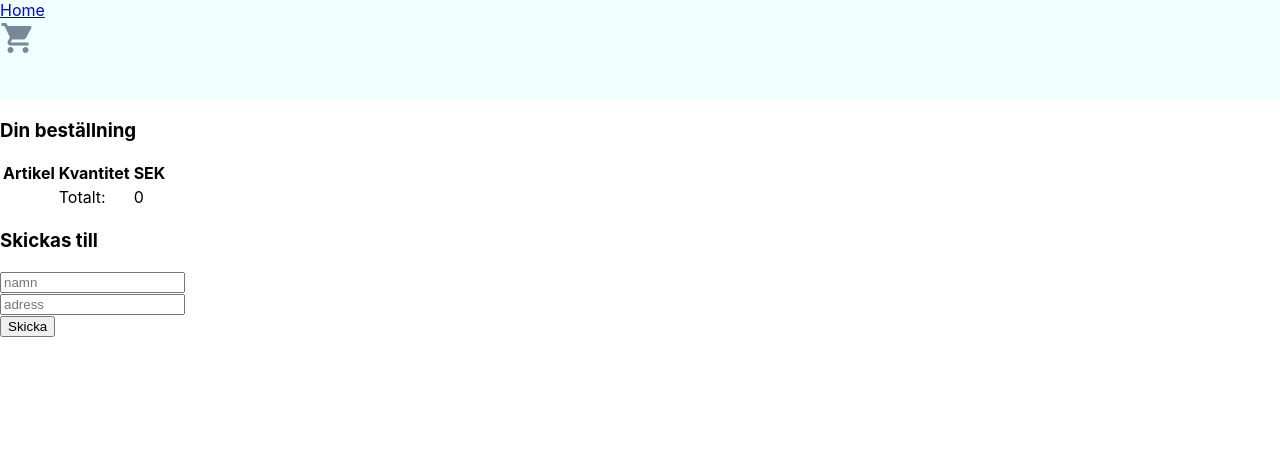
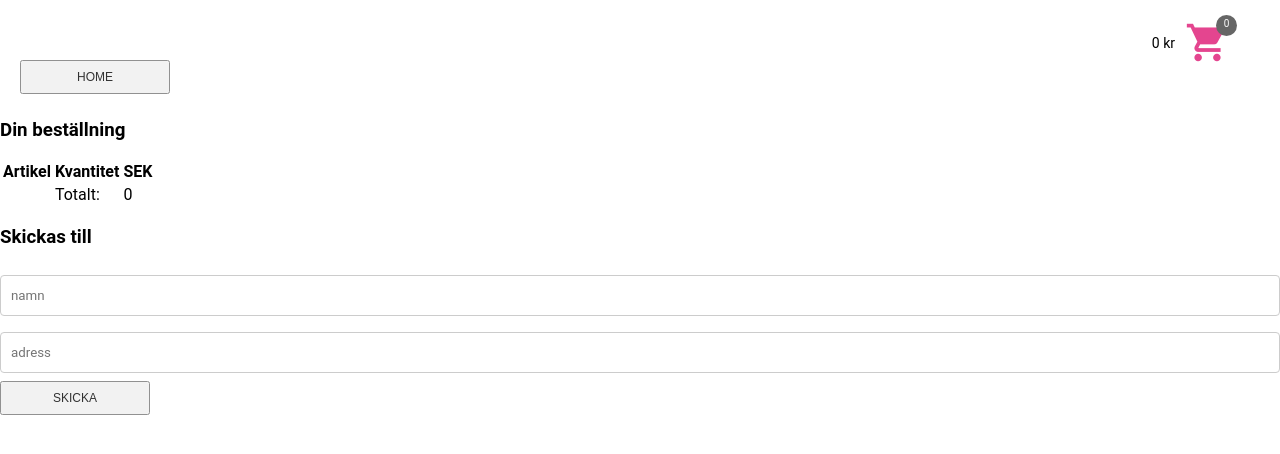
Before and after one commit to Nervall/mandatory-cms2, a React (Create React App) app: page /checkout in a window 1280 px wide. Shown: the top 454 px of the page. Built offline with nearby package versions, Linux system fonts and the light colour scheme.

Commit message:
sending to api works

```diff
--- a/package.json
+++ b/package.json
@@ -8,6 +8,7 @@
     "react-dom": "^16.9.0",
     "react-helmet": "^5.2.1",
     "react-markdown": "^4.2.2",
+    "react-rater": "^5.1.0",
     "react-router-dom": "^5.0.1",
     "react-scripts": "3.1.1",
     "rxjs": "^6.5.3"
--- a/src/App.css
+++ b/src/App.css
@@ -2,19 +2,65 @@
   text-align: center;
 }
 header {
-  background-color: azure;
+  position: relative;
   width: 100%;
   height: 100px;
 }
 
 main {
   margin: 20px;
+}
+
+button {
+  outline: 0;
+  cursor: pointer;
+  text-transform: uppercase;
+  padding: 8px 20px;
+  font-size: 12px;
+  min-width: 150px;
+  opacity: 0.8;
+  transition: opacity .1s;
+}
+
+button:hover {
+  opacity: 1;
+}
+
+
+/* ====== PRODUCTS ======= */
+.products-main-container {
   display: flex;
   flex-flow: row wrap;
 }
 
-img {
-  width: 100%;
+.products-search-container {
+  margin: 10px 20px;
+}
+
+.products-checkbox-container {
+  font-family: "roboto";
+  margin-left: 20px;
+  font-size: 14px;
+}
+
+.products-main-img {
+  max-width: 200px;
+}
+
+.products-input-search {
+  width: 200px;
+  font-family: "roboto";
+  background-color: #ffffff;
+  border-radius: 4px;
+  margin: 8px 0;
+  padding: 5px 10px;
+  box-sizing: border-box;
+  border: 1px solid #ccc;
+}
+
+.products-input-search:focus {
+  background-color: #f8f8f8;
+  outline: 0;
 }
 
 .products-main-productcontainer {
@@ -33,28 +79,87 @@ img {
   border: 1px solid #666;
 }
 
-.product-main-container {
-  width: 800px;
+/* ====== PRODUCT ======= */
+
+.product-container {
+  display: flex;
+  flex-flow: row wrap;
+  margin: 0 30px;
 }
 
-.product-left-container {
-  float: left;
-  width: 200px;
-}
-
-.product-right-container {
-  width: 600px;
-
+.product-image-container {
+  padding: 40px;
+  display: flex;
+  flex-direction: column;
 }
 
 .product-image {
-  width: 100%;
-  margin-right: 5px;
+  max-width: 500px;
+  margin: 5px 0;
 }
 
+.product-content-container {
+  max-width: 500px;
+  min-width: 400px;
+  padding: 40px;
+  display: flex;
+  flex-direction: column;
+}
+
+.product-name-container {
+  margin-bottom: 50px;
+}
+
+.product-review-container {
+  font-size: 14px;
+  margin: 5px 0;
+}
+
+.product-review-heading {
+  padding-top: 20px;
+  margin-bottom: 10px;
+  border-top: 1px solid #e4458f;
+}
+
+.product-writereview-container {
+  margin-top: 60px;
+  border-top: 1px solid #e4458f;
+}
+
+.product-review-rater {
+  display: flex;
+  font-size: 20px;
+  color: #e4458f;
+}
+
+.product-description {
+  margin-top: -8px;
+  letter-spacing: 0.3px;
+  font-size: 14px;
+  line-height: 22px;
+}
+
+.product-cart-button, .product-button-review {
+  margin: 20px 0;
+  background-color: transparent;
+  border: 2px solid #e4458f;
+  color: #e4458f;
+}
+
+.product-cart-mess {
+  font-size: 12px;
+  margin-left: 10px;
+}
+
+.product-instock {
+  font-size: 12px;
+  margin-bottom: -5px;
+}
+
+/* ====== SHOPPING CART ======= */
 .shoppingCart {
-  font-size: 36px;
-  color: lightslategray;
+  font-size: 45px;
+  color: #e4458f;
 }
 
 .cart-main-container {
@@ -63,6 +168,155 @@ img {
   width: 200px;
 }
 
-.checkout-main-container {
 
+/* ====== FORM ======= */
+
+input[type=text], textarea, input[type=number] {
+  font-family: "roboto";
+  width: 100%;
+  background-color: #ffffff;
+  border-radius: 4px;
+  margin: 8px 0;
+  padding: 12px 10px;
+  box-sizing: border-box;
+  border: 1px solid #ccc;
 }
+
+input[type=number] {
+  width: 100px;
+  padding: 8px 10px;
+  font-size: 14px;
+  margin-right: 10px;
+}
+
+input[type=text]:focus, textarea:focus {
+  background-color: #f8f8f8;
+  outline: 0;
+}
+
+textarea {
+  height: 150px;
+  resize: none;
+}
+
+.range-container {
+  width: 200px;
+  margin: 8px 0;
+}
+
+.range-slider {
+  -webkit-appearance: none;  /* Override default CSS styles */
+  appearance: none;
+  width: 100%; /* Full-width */
+  height: 5px; /* Specified height */
+  background: #ffffff; /* Grey background */
+  border-radius: 4px;
+  border: 1px solid #ccc;
+  outline: none; /* Remove outline */
+  opacity: 0.8; /* Set transparency (for mouse-over effects on hover) */
+  -webkit-transition: .2s; /* 0.2 seconds transition on hover */
+  transition: opacity .2s;
+}
+
+.range-slider:hover {
+  opacity: 1; /* Fully shown on mouse-over */
+}
+
+.range-slider::-webkit-slider-thumb {
+  -webkit-appearance: none; /* Override default look */
+  appearance: none;
+  width: 20px; /* Set a specific slider handle width */
+  height: 20px; /* Slider handle height */
+  border-radius: 50%;
+  background: #e4458f; /* Green background */
+  cursor: pointer; /* Cursor on hover */
+}
+
+.range-slider::-moz-range-thumb {
+  width: 25px; /* Set a specific slider handle width */
+  height: 25px; /* Slider handle height */
+  background: #4CAF50; /* Green background */
+  cursor: pointer; /* Cursor on hover */
+}
+
+
+
+.react-rater { color: #ccc } /* color of star not rated */
+.react-rater:hover { color: #666 } /* color of star on hover */
+.react-rater:active { color: #000 } /* color of star rated */
+
+
+
+/* ====== HEADER NAV ======= */
+.header-sidenav {
+  height: 100%;
+  width: 0;
+  position: fixed;
+  z-index: 1;
+  top: 0;
+  left: 0;
+  background-color: #111;
+  overflow-x: hidden;
+  transition: 0.5s;
+  padding-top: 60px;
+}
+
+.-header-sidenav a {
+  padding: 8px 8px 8px 32px;
+  text-decoration: none;
+  font-size: 25px;
+  color: #818181;
+  display: block;
+  transition: 0.3s;
+}
+
+.header-sidenav a:hover {
+  color: #f1f1f1;
+}
+
+.header-sidenav .closebtn {
+  position: absolute;
+  top: 0;
+  right: 25px;
+  font-size: 36px;
+  margin-left: 50px;
+}
+
+
+/* ====== HEADER ======= */
+
+.header-button-container {
+  position: absolute;
+  margin: 60px 0 0 20px;
+}
+
+.header-cart-container {
+  position: absolute;
+  top: 20px;
+  right: 50px;
+}
+
+.header-price {
+  position: absolute;
+  top: 35px;
+  right: 105px;
+  font-size: 14px;
+}
+
+.header-button-digit {
+  position: absolute;
+  width: 21px;
+  height: 21px;
+  border-radius: 50%;
+  background-color: #666;
+  color: #ffffff;
+  top: 15px;
+  right: 43px;
+  font-size: 10px;
+  z-index: 10;
+}
+
+.test{
+  position: relative;
+  top: 3px;
+}
--- a/src/components/api.js
+++ b/src/components/api.js
@@ -3,5 +3,6 @@ export const API = {
   _PRODUCTS: "/api/collections/get/products",
   _REVIEW: "/api/collections/get/review",
   _SEND_REVIEW: "/api/collections/save/review",
+  _SEND_ORDER: "/api/collections/save/order",
   TOKEN: '?token=cd1b9f1b2f3244b102788d356b2a6a'
 };
--- a/src/components/cart.js
+++ b/src/components/cart.js
@@ -1,4 +1,4 @@
-import React, { useState, useEffect } from 'react';
+import React, { useState } from 'react';
 import { Link } from "react-router-dom";
 import { cart$, updateCart } from '../store.js';
 import Header from './header.js';
@@ -10,9 +10,9 @@ function Cart () {
   let renderCart = (
     cart$.value.map( article => {
       return(
-      <div key={ article.value.name } className="cart-main-container">
-        <p>{ article.value.name }</p>
-        <p>{ article.value.quantity + "st" }</p>
+      <div key={ article.value.product } className="cart-main-container">
+        <p>{ article.value.product }</p>
+        <p>{ article.value.amount + "st" }</p>
         <p>{ article.value.price + " SEK" }</p>
       </div>
       )
@@ -22,7 +22,7 @@ function Cart () {
   const totalPrice = () => {
     let sum = 0;
     for (let price of cart$.value) {
-      sum = sum + parseInt(price.value.price)*parseInt(price.value.quantity);
+      sum = sum + parseInt(price.value.price)*parseInt(price.value.amount);
     }
     return sum;
   }
--- a/src/components/checkout.js
+++ b/src/components/checkout.js
@@ -1,32 +1,58 @@
-import React from 'react';
+import React, { useState, useEffect } from 'react';
 import { cart$, updateCart } from '../store.js';
 import { Link } from "react-router-dom";
+import axios from 'axios';
+import { API } from './api.js';
 import Header from './header.js';
 
 function Checkout () {
+  const [orderName, updateOrderName] = useState('');
+  const [orderAdress, updateOrderAdress] = useState('');
+  const [orderTotalPrice, updateOrderTotalPrice] = useState(0);
+  console.log(cart$.value)
+
+  useEffect(() => {
+    let sum = 0;
+    for (let price of cart$.value) {
+      sum = sum + parseInt(price.value.price)*parseInt(price.value.amount);
+    }
+    updateOrderTotalPrice(sum)
+  }, [])
 
   let renderCart = (
     cart$.value.map( article => {
       return(
           <tr>
-          <td>{ article.value.name }</td>
-          <td>{ article.value.quantity }</td>
+          <td>{ article.value.product }</td>
+          <td>{ article.value.amount }</td>
           <td>{ article.value.price }</td>
           </tr>
       )
     })
   );
 
-  const totalPrice = () => {
-    let sum = 0;
-    for (let price of cart$.value) {
-      sum = sum + parseInt(price.value.price)*parseInt(price.value.quantity);
-    }
-    return sum;
+  let getName = (e) => {
+    updateOrderName(e.target.value)
   }
 
-  const emptyCart = () => {
-    updateCart([])
+  let getAdress = (e) => {
+    updateOrderAdress(e.target.value)
+  }
+
+  let order =
+    {
+      name: orderName,
+      adress: orderAdress,
+      totalPrice: orderTotalPrice,
+      list: cart$.value
+    }
+
+  let sendOrder = () => {
+    axios.post(API._ROOT + API._SEND_ORDER + API.TOKEN,
+      {data: order})
+  .then((response) => {
+    console.log(response);
+  })
   }
 
   return (
@@ -46,15 +72,15 @@ function Checkout () {
           <tr>
             <td></td>
             <td>Totalt: </td>
-            <td>{ totalPrice() }</td>
+            <td>{ orderTotalPrice }</td>
           </tr>
         </tbody>
       </table>
       <h3>Skickas till</h3>
       <form>
-        <input type="text" name="name" placeholder="namn"></input><br />
-        <input type="text" name="adress" placeholder="adress"></input><br />
-        <Link to="/confirm"><button onClick={ emptyCart() }>Skicka</button></Link>
+        <input type="text" name="name" placeholder="namn" onChange={ getName }></input><br />
+        <input type="text" name="adress" placeholder="adress" onChange={ getAdress }></input><br />
+        <Link to="/confirm"><button onClick={ sendOrder }>Skicka</button></Link>
       </form>
     </>
   )
--- a/src/components/header.js
+++ b/src/components/header.js
@@ -1,14 +1,33 @@
 import React from 'react';
 import { Link } from 'react-router-dom';
+import { cart$, updateCart } from '../store.js';
+
 import "../App.css";
 
 function Header (props) {
 
+  const totalPrice = () => {
+    let sum = 0;
+    for (let price of cart$.value) {
+      sum = sum + parseInt(price.value.price)*parseInt(price.value.amount);
+    }
+    return sum;
+  }
+
+  const totalAmount = () => {
+    let sum = 0;
+    for (let amount of cart$.value) {
+      sum = sum + parseInt(amount.value.amount);
+    }
+    return sum;
+  }
 
   return (
     <header>
-      <div><Link to="/">Home</Link></div>
-      <div><Link to="/cart"><i className="material-icons shoppingCart">shopping_cart</i></Link></div>
+      <div className="header-button-container"><Link to="/"><button>Home</button></Link></div>
+      <div className="header-button-digit"><span className="test"><center>{ totalAmount() }</center></span></div>
+      <div className="header-cart-container"> <Link to="/cart"><i className="material-icons shoppingCart">shopping_cart</i></Link></div>
+      <div className="header-price">{ totalPrice() } kr</div>
     </header>
   )
 
--- a/src/components/product.js
+++ b/src/components/product.js
@@ -3,15 +3,21 @@ import axios from 'axios';
 import { API } from './api.js';
 import { cart$, updateCart } from '../store.js';
 import Header from "./header.js";
+import Rater from 'react-rater';
 import "../App.css";
+//const ReactMarkdown = require('react-markdown');
 
 function Product (props) {
   const [ data, updateData ] = useState([]);
+  const [ reviewMess, updateReviewMess ] = useState('');
+  const [ render, updateRender ] = useState(false);
   const [ reviews, updateReviews ] = useState([]);
-  const [ productQuantity, updateProductQuantity ] = useState(0);
+  const [ productQuantity, updateProductQuantity ] = useState(1);
   const [ commentName, updateCommentName ] = useState('');
   const [ commentText, updateCommentText ] = useState('');
   const [ commentGrade, updateCommentGrade ] = useState(0);
+  const [ errorMess, updateErrorMess ] = useState('');
+  const [ cartMess, updateCartMess ] = useState('');
   const id = props.match.params.id;
 
   useEffect(() => {
@@ -30,40 +36,105 @@ function Product (props) {
   })
 }, [id]);
 
+  const getRandomId = () => {
+    return Math.floor(Math.random() * 1000000)
+  }
+
   let getQuantity = (e) => {
     updateProductQuantity(e.target.value)
   }
 
   let AddCart = () => {
+    if (!productQuantity) {
+      return null;
+    } else {
     let cart = {
       value : {
-          name: data[0].name,
+          product: data[0].name,
+          amount: productQuantity,
           price: data[0].price,
-          quantity: productQuantity
               }
       }
     updateCart([...cart$.value, cart])
+    updateProductQuantity(0);
+    updateCartMess('Tillagd i varukorg')
+    setTimeout(() => {
+      updateCartMess('')
+    }, 2000);
+  }
+}
+
+  let sendComment = () => {
+    if (!commentName || !commentText|| !commentGrade) {
+      updateErrorMess('Du måste fylla i hela formuläret')
+      return null;
+    } else {
+    axios.post(API._ROOT + API._SEND_REVIEW + API.TOKEN,
+      {data: {
+        titel: commentName,
+        body: commentText,
+        rating: commentGrade,
+        productlink: { _id: id }
+      }
+    })
+  .then((response) => {
+    console.log(response);
+    updateErrorMess('')
+    updateReviewMess("Skickat")
+    setTimeout(() => {
+      updateReviewMess('')
+    }, 2000);
+    updateRender(true)
+  })
+  }
   }
 
+  let commentNameValue = (e) => {
+    updateCommentName(e.target.value)
+  }
 
+  let commentTextValue = (e) => {
+    updateCommentText(e.target.value)
+  }
+
+  let commentRatingValue = (e) => {
+    updateCommentGrade(e.target.value)
+  }
 
   let renderProduct = (
     data.map( product => {
       return (
-        <div key= {id} className="product-main-container">
-          <div className="product-left-container">
-          <h3>{ product.name } </h3>
-          <p>{ product.price + " SEK"} </p>
-          <label htmlFor="value">Antal: </label>
-          <input type="number" onChange={ getQuantity }id="value" name="value" min="1" max="10" /><br />
-          <button onClick={ AddCart }>Köp</button><br />
-          <p> lager: { product.stock }</p>
+        <div key= {getRandomId() } className="product-name-container">
+          <h2>{ product.name } </h2>
+          <h3>{ product.price + " SEK"} </h3>
+          <p className="product-instock"> { product.stock } st i lager</p>
+          <label htmlFor="value"></label>
+          <input type="number"
+              onChange={ getQuantity }
+              id="value"
+              value={ productQuantity }
+              name="value"
+              min="1"
+              max="10"
+              required />
+          <button className="product-cart-button" onClick={ AddCart }>Lägg i varukorg</button><span className="product-cart-mess">{ cartMess }</span>
+          <div>
+          <h4>Beskrivning av produkten</h4>
+          <p className="product-description"> { product.description } </p>
           </div>
-          <div className="product-right-container">
-          <p> { product.description }</p>
+        </div>
+      )
+    })
+  )
 
-          { (product.images || []).map(productImg => <img className="product-image" src={ API._ROOT  + productImg.path } alt={ product.name } ></img>)}
-          </div>
+  let renderGallery = (
+    data.map( product => {
+      return(
+        <div key={ getRandomId() } className="product-image-container">
+          { (product.images || []).map(productImg => <img
+              key={ getRandomId() }
+              className="product-image"
+              src={ API._ROOT  + productImg.path } alt={ productImg.path } ></img>)}
         </div>
       )
     })
@@ -72,33 +143,39 @@ function Product (props) {
   let renderReview = (
     reviews.map( review => {
       return(
-        <div>
-          <h3>{ review.titel }</h3>
+        <div key={ getRandomId() } className="product-review-container">
+          <Rater className="product-review-rater" total={Number(review.rating)} interactive={false}></Rater>
+          <p><strong>{ review.titel }</strong></p>
           <p>{ review.body }</p>
-          <p>Betyg: { review.rating }</p>
+          { render }
         </div>
       )
     })
   )
 
-  let sendComment = (e) => {
-
-  }
-
   return (
     <>
     <Header />
-    <main>
+      <main className="product-container">
+      { renderGallery }
+      <div className="product-content-container">
       { renderProduct }
+      <h4 className="product-review-heading">Recensioner</h4>
       { renderReview }
-      <div>
-      <h4>Skriv en recension</h4>
-      <input type="text" name="Namn" placeholder="Namn"></input><br />
-      <textarea type="text" name="comment" placeholder="Din kommentar"></textarea><br />
-      <input type="range" name="rating" min="0" max="5"></input><br />
-      <button onClick={ sendComment }>Skicka recension</button>
+      <div className="product-writereview-container">
+      <h4 >Skriv en recension</h4>
+      <input type="text" name="Namn" placeholder="Rubrik" onChange={commentNameValue} required></input><br />
+      <textarea type="text" name="comment" placeholder="Din kommentar" onChange={commentTextValue} required></textarea><br />
+      <p>Betyg</p>
+      <div className="range-container">
+      <input type="range" className="range-slider" name="rating" min="0" max="5" step="1" onChange={commentRatingValue} required></input><br />
       </div>
-    </main>
+      <button className="product-button-review" onClick={ sendComment }>Skicka recension</button>
+      <div>{ reviewMess }</div>
+      <p>{ errorMess }</p>
+      </div>
+      </div>
+      </main>
     <footer></footer>
     </>
   )
--- a/src/index.css
+++ b/src/index.css
@@ -1,6 +1,6 @@
 body {
   margin: 0;
-  font-family: -apple-system, BlinkMacSystemFont, "Segoe UI", "Roboto", "Oxygen",
+  font-family: "Roboto", -apple-system, BlinkMacSystemFont, "Segoe UI", "Oxygen",
     "Ubuntu", "Cantarell", "Fira Sans", "Droid Sans", "Helvetica Neue",
     sans-serif;
   -webkit-font-smoothing: antialiased;
```
Also changed, not shown: src/components/products.js (+27 -7 lines), src/store.js (+0 -9 lines), 1 other file (tests, documents, lock files or other folders).
